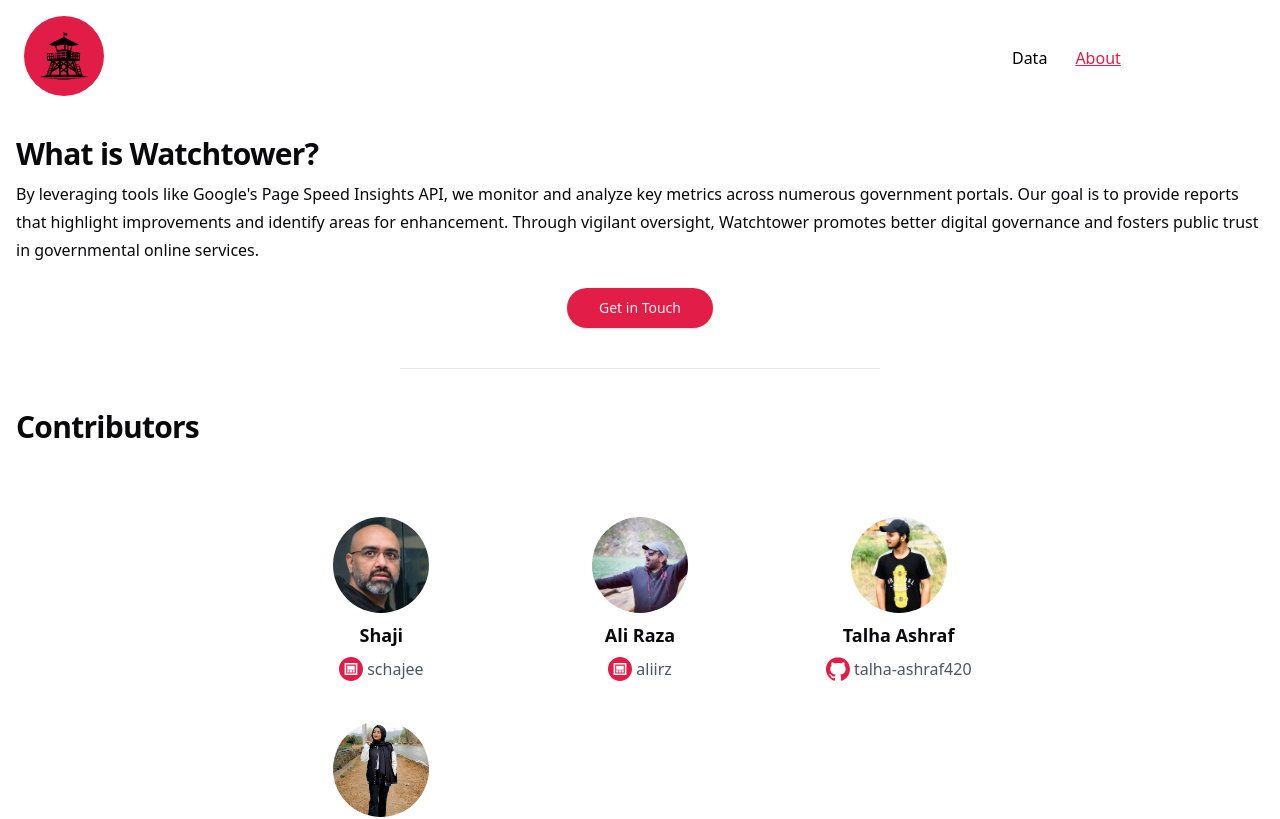
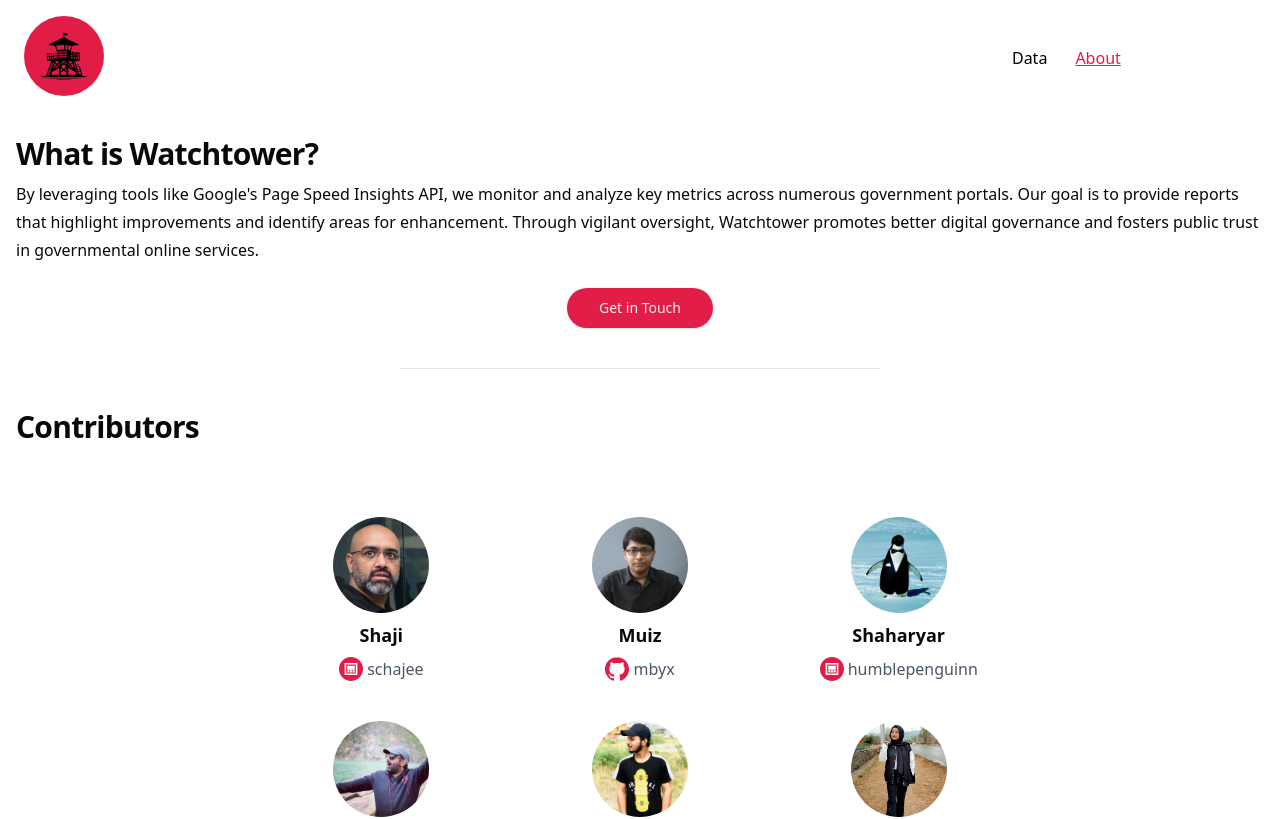
Before and after one commit to codeforpakistan/watchtower-web, a Nuxt app: page /about in a window 1280 px wide. Shown: the top 819 px of the page. Built offline with nearby package versions, Linux system fonts and the light colour scheme; no server answers; some icons are missing.

Commit message:
added shaharyar and muiz our first volunteers

```diff
--- a/pages/about.vue
+++ b/pages/about.vue
@@ -22,6 +22,7 @@
                 Contributors
             </h2>
             <div class="grid grid-cols-1 md:grid-cols-3 sm:grid-cols-12 gap-10 justify-items-center mt-6 md:px-64 py-10">
+
                 <div class="flex flex-col items-center">
                     <img src="@/assets/images/team/shaji.jpeg" alt="Avatar 1" class="rounded-full w-24 h-24 object-cover">
                     <p class="mt-2 text-lg font-semibold">Shaji</p>
@@ -31,6 +32,28 @@
                                 d="M600 0C268.629 0 0 268.629 0 600s268.629 600 600 600s600-268.629 600-600S931.371 0 600 0M281.154 301.634h637.653v596.732H281.154zm78.611 77.963V820.44h480.471V379.597zm52.393 56.231H786.55v195.479H412.158zm0 229.369h106.041v106.041H412.158zm134.156 0h106.078v106.041H546.314zm134.157 0H786.55v106.041H680.471z" />
                         </svg>
                         &nbsp;schajee
+                    </a>
+                </div>
+                <div class="flex flex-col items-center">
+                    <img src="@/assets/images/team/muiz.jpeg" alt="Avatar 2" class="rounded-full w-24 h-24 object-cover">
+                    <p class="mt-2 text-lg font-semibold">Muiz</p>
+                    <a href="https://github.com/mbyx" target="_blank" class="flex inline text-gray-600 pt-2">
+                        <svg xmlns="http://www.w3.org/2000/svg" width="1.5em" height="1.5em" viewBox="0 0 32 32">
+                            <path fill="#e11d47"
+                                d="M16 .396c-8.839 0-16 7.167-16 16c0 7.073 4.584 13.068 10.937 15.183c.803.151 1.093-.344 1.093-.772c0-.38-.009-1.385-.015-2.719c-4.453.964-5.391-2.151-5.391-2.151c-.729-1.844-1.781-2.339-1.781-2.339c-1.448-.989.115-.968.115-.968c1.604.109 2.448 1.645 2.448 1.645c1.427 2.448 3.744 1.74 4.661 1.328c.14-1.031.557-1.74 1.011-2.135c-3.552-.401-7.287-1.776-7.287-7.907c0-1.751.62-3.177 1.645-4.297c-.177-.401-.719-2.031.141-4.235c0 0 1.339-.427 4.4 1.641a15.4 15.4 0 0 1 4-.541c1.36.009 2.719.187 4 .541c3.043-2.068 4.381-1.641 4.381-1.641c.859 2.204.317 3.833.161 4.235c1.015 1.12 1.635 2.547 1.635 4.297c0 6.145-3.74 7.5-7.296 7.891c.556.479 1.077 1.464 1.077 2.959c0 2.14-.02 3.864-.02 4.385c0 .416.28.916 1.104.755c6.4-2.093 10.979-8.093 10.979-15.156c0-8.833-7.161-16-16-16z" />
+                        </svg>
+                        &nbsp;mbyx
+                    </a>
+                </div>
+                <div class="flex flex-col items-center">
+                    <img src="@/assets/images/team/shaharyar.jpeg" alt="Avatar 1" class="rounded-full w-24 h-24 object-cover">
+                    <p class="mt-2 text-lg font-semibold">Shaharyar</p>
+                    <a href="https://www.humblepenguin.dev/" target="_blank" class="flex inline text-gray-600 pt-2">
+                        <svg xmlns="http://www.w3.org/2000/svg" width="1.5em" height="1.5em" viewBox="0 0 1200 1200">
+                            <path fill="#e11d47"
+                                d="M600 0C268.629 0 0 268.629 0 600s268.629 600 600 600s600-268.629 600-600S931.371 0 600 0M281.154 301.634h637.653v596.732H281.154zm78.611 77.963V820.44h480.471V379.597zm52.393 56.231H786.55v195.479H412.158zm0 229.369h106.041v106.041H412.158zm134.156 0h106.078v106.041H546.314zm134.157 0H786.55v106.041H680.471z" />
+                        </svg>
+                        &nbsp;humblepenguinn
                     </a>
                 </div>
                 <div class="flex flex-col items-center">
```
Also changed, not shown: assets/images/team/muiz.jpeg (added), assets/images/team/shaharyar.jpeg (added).
